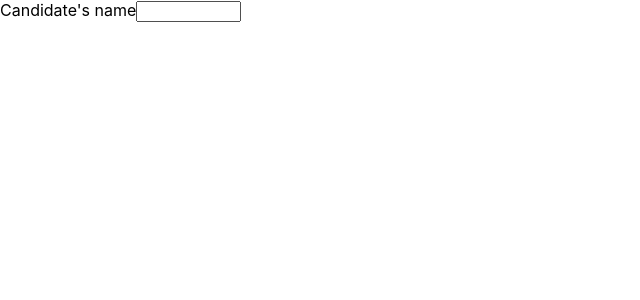
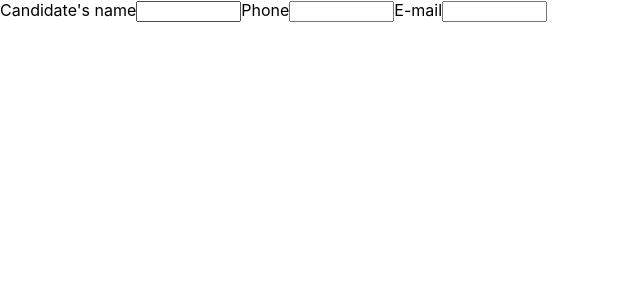
Before and after one commit to wavesinaroom/my_odin_project_cv_application, a React (Create React App) app: page / in a window 1280 px wide. Shown: the top 300 px of the page, without its empty margins (0-640 px from the left). Built offline with nearby package versions, Linux system fonts and the light colour scheme.

Commit message:
[Feature] General info component - HTML

```diff
--- a/src/components/general.js
+++ b/src/components/general.js
@@ -5,6 +5,10 @@ function General(){
     <div>
       <label for="name">Candidate&apos;s name</label>
       <input type="text" id="name" name="name" required size="10"/>
+      <label for="phone">Phone</label>
+      <input type="text" id="phone" name="phone" required size="10"/>
+      <label for="e-mail">E-mail</label>
+      <input type="e-mail" id="e-mail" name="e-mail" required size="10"/>
     </div>
   );
 }
```
